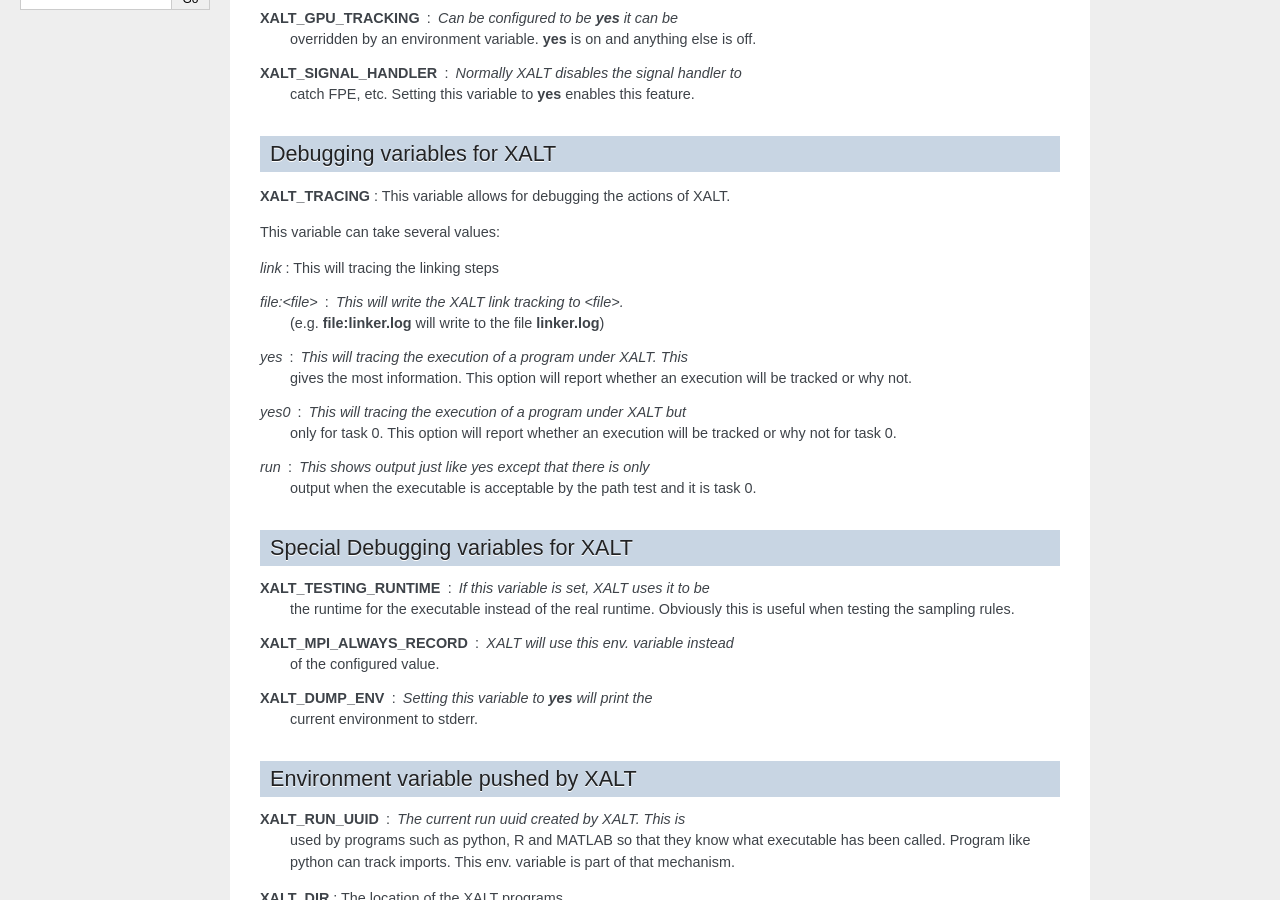
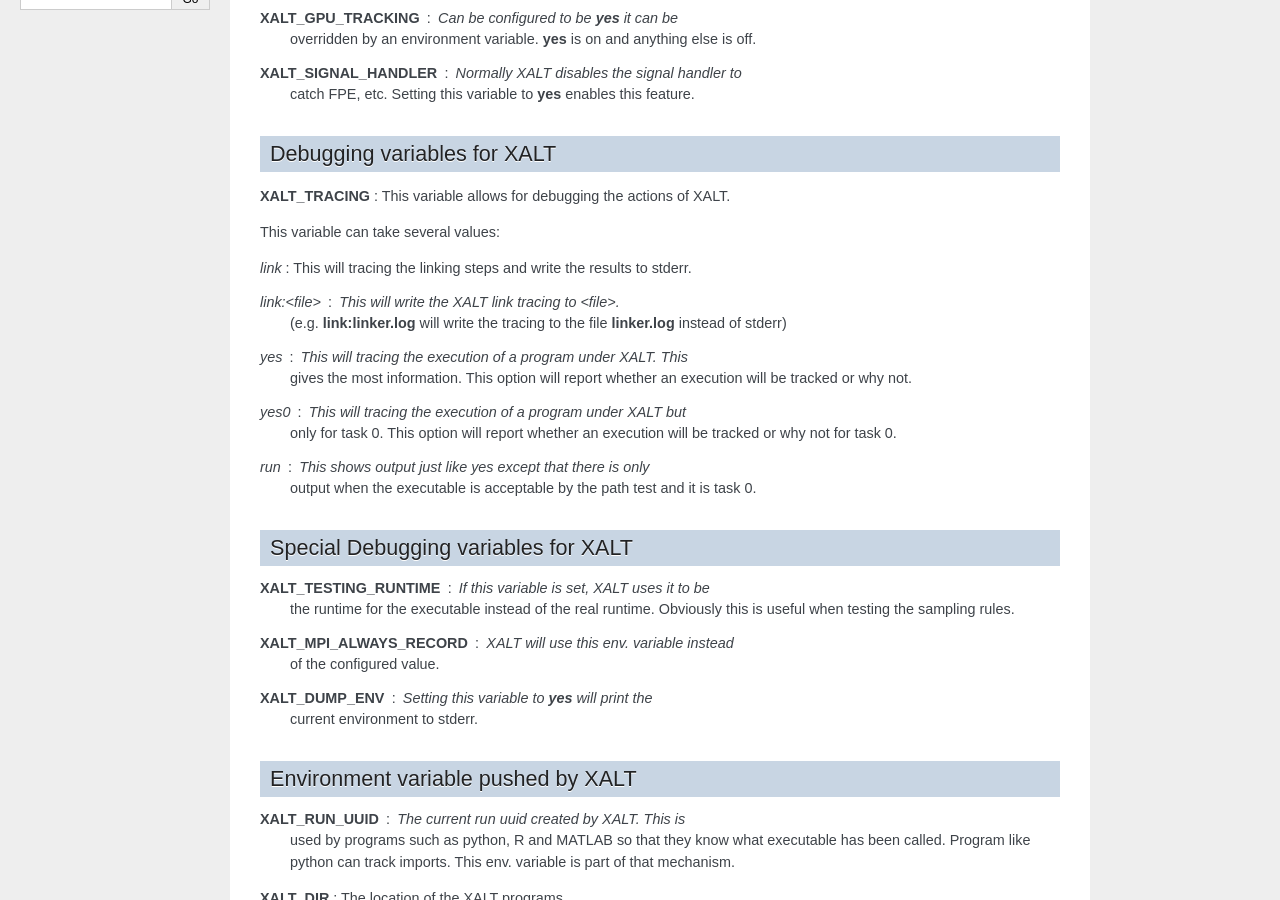
Before and after one commit to xalt/xalt, a Sphinx documentation site: the page built from docs/source/095_xalt_env_vars.rst, in a window 1280 px wide and 900 px high, scrolled down 520 px. Built offline with Sphinx 7.4.7, drawn with Linux system fonts in a browser that asks for light colours.

Commit message:
Change XALT_TRACING=file:<file> to XALT_TRACING=link:<file>

```diff
--- a/docs/source/090_testing_xalt.rst
+++ b/docs/source/090_testing_xalt.rst
@@ -86,7 +86,7 @@ You should see something like the following::
 
 If you want to see this output written to a file instead try this::
 
-   $ XALT_TRACING=file:$HOME/linker.log gcc -o try try.c
+   $ XALT_TRACING=link:$HOME/linker.log gcc -o try try.c
 
 and the tracing output will be written to $HOME/linker.log instead.
 
--- a/docs/source/095_xalt_env_vars.rst
+++ b/docs/source/095_xalt_env_vars.rst
@@ -43,10 +43,11 @@ Debugging variables for XALT
 
 This variable can take several values:
 
-*link* : This will tracing the linking steps
+*link* : This will tracing the linking steps and write the results to stderr.
 
-*file:<file>* : This will write the XALT link tracking to <file>.
-   (e.g. **file\:linker.log** will write to the file **linker.log**)
+*link:<file>* : This will write the XALT link tracing to <file>.
+   (e.g. **link\:linker.log** will write the tracing to the file
+   **linker.log** instead of stderr)
 
 
 *yes* : This will tracing the execution of a program under XALT. This
```
Also changed, not shown: 2 other files.
